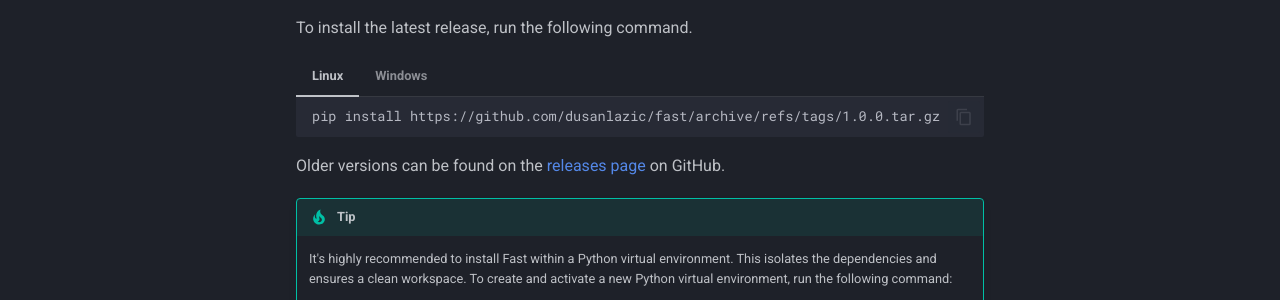
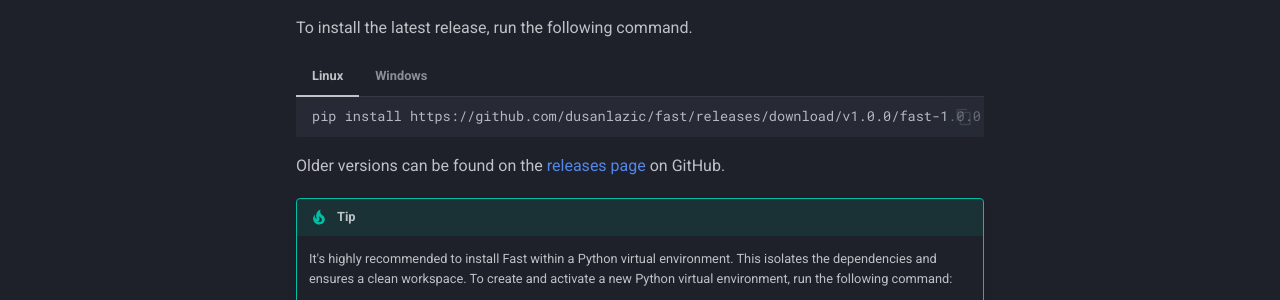
Before and after one commit to dusanlazic/fast, an MkDocs documentation site: the page built from docs/install.md, in a window 1280 px wide and 900 px high. Shown: the part 307-607 px from the top of the window. Built offline with MkDocs 1.6.1 and Material for MkDocs 9.7.7, drawn with Linux system fonts in a browser that asks for light colours; comment, search, counter and statistics services are not loaded; some of the changed lines change nothing that is shown.

Commit message:
Fix release links in docs

````diff
--- a/docs/install.md
+++ b/docs/install.md
@@ -7,13 +7,13 @@ To install the latest release, run the following command.
 === "Linux"
 
     ```sh
-    pip install https://github.com/dusanlazic/fast/archive/refs/tags/1.0.0.tar.gz
+    pip install https://github.com/dusanlazic/fast/releases/download/v1.0.0/fast-1.0.0.tar.gz
     ```
 
 === "Windows"
 
     ```powershell
-    pip install https://github.com/dusanlazic/fast/archive/refs/tags/1.0.0.zip
+    pip install https://github.com/dusanlazic/fast/releases/download/v1.0.0/fast-1.0.0.zip
     ```
 
 Older versions can be found on the [releases page](https://github.com/dusanlazic/fast/releases) on GitHub.
````
